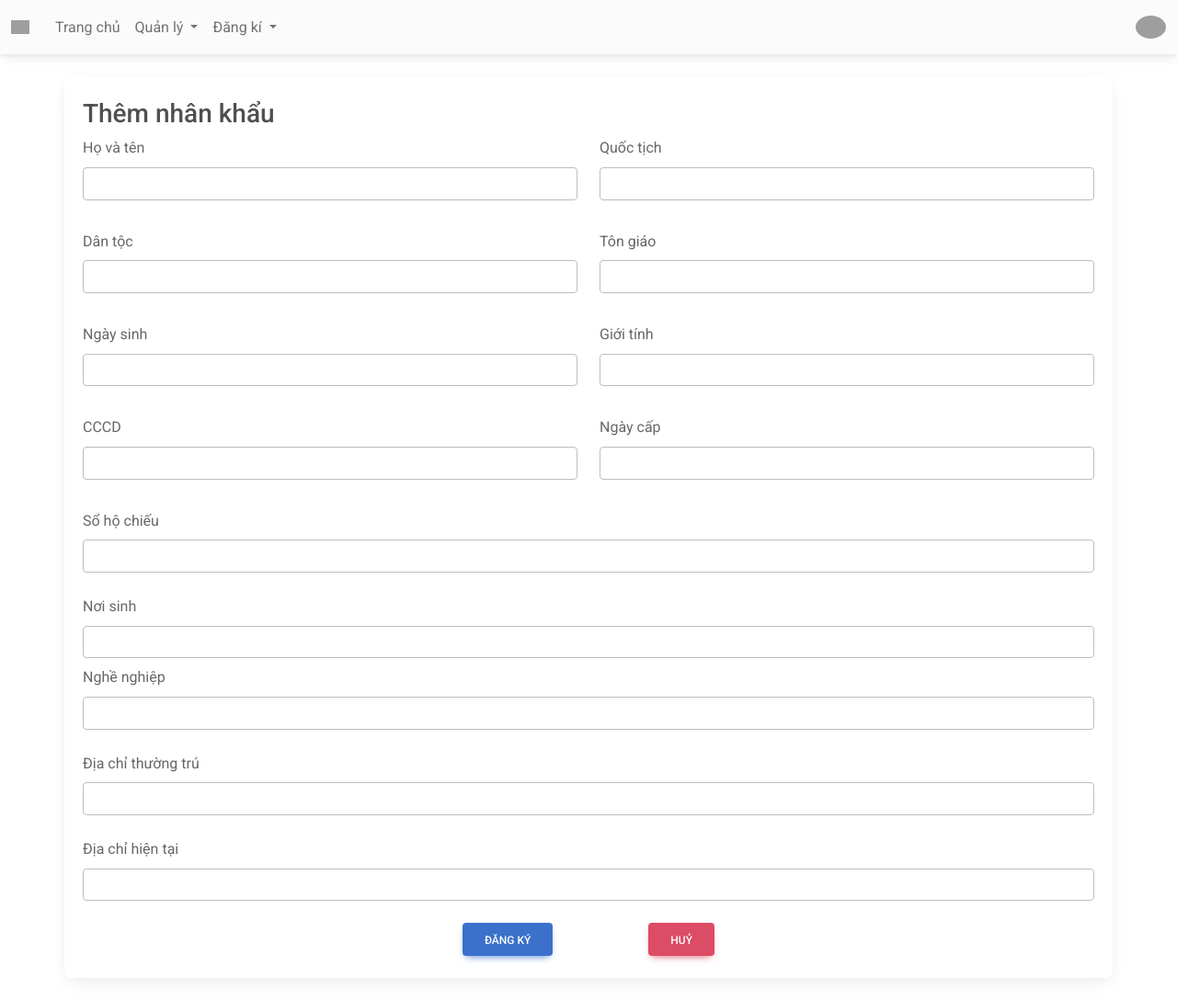
After one commit to hpcnqt/ktpmg63-project, a Flask app: page /population/add in a window 1280 px wide. The commit adds this page. Shown: the whole page at 92% size. Run offline with Flask 3, Linux system fonts and the light colour scheme; the visitor is signed in with stand-in values (Sample User, id 1); parts of the project's set-up code (start-up, migrations or seed data) failed here and were passed over; grey boxes are pictures that could not be loaded.

Commit message:
add nhan khau

```diff
--- a/controller/population.py
+++ b/controller/population.py
@@ -21,6 +21,13 @@ def layout():
     else:
         return redirect(url_for('authentication.login'))
 
+@population_bp.route('/population/add')
+def add():
+    if is_authenticated():
+        return render_template('population/add.html')
+    else:
+        return redirect(url_for('authentication.login'))
+
 
 @population_bp.route('/population/edit/<id>')
 def edit(id):
--- a/templates/layout.html
+++ b/templates/layout.html
@@ -65,7 +65,7 @@
 								<a class="dropdown-item" href="{{ url_for('household.add') }}">Hộ khẩu mới</a>
 							</li>
 							<li>
-								<a class="dropdown-item" href="#">Nhân khẩu mới</a>
+								<a class="dropdown-item" href="{{ url_for('population.add') }}">Nhân khẩu mới</a>
 							</li>
 							<li>
 								<a class="dropdown-item" href="#">Tạm trú tạm vắng</a>
--- /dev/null
+++ b/templates/population/add.html
@@ -0,0 +1,111 @@
+{% extends 'layout.html' %}
+
+{% block title %} Đăng ký nhân khẩu {% endblock %}
+
+{% block content %}
+<div class="mt-4 mx-2">
+    <h3>Thêm nhân khẩu</h3>
+    <form>
+        <div class="row mb-4">
+            <div class="col">
+                <div class="form-label">
+                    <label class="form-label" for="form6Example1">Họ và tên</label>
+                    <input type="text" id="form6Example1" class="form-control" />
+
+                </div>
+            </div>
+            <div class="col">
+                <div class="form-label">
+                    <label class="form-label" for="form6Example2">Quốc tịch</label>
+                    <input type="text" id="form6Example2" class="form-control" />
+                </div>
+            </div>
+        </div>
+
+        <div class="row mb-4">
+            <div class="col">
+                <div class="form-label">
+                    <label class="form-label" for="form6Example1">Dân tộc</label>
+                    <input type="text" id="form6Example1" class="form-control" />
+                </div>
+            </div>
+            <div class="col">
+                <div class="form-label">
+                    <label class="form-label" for="form6Example2">Tôn giáo</label>
+                    <input type="text" id="form6Example2" class="form-control" />
+                </div>
+            </div>
+        </div>
+
+        <div class="row mb-4">
+            <div class="col">
+                <div class="form-label">
+                    <label class="form-label" for="form6Example1">Ngày sinh</label>
+                    <input type="text" id="form6Example1" class="form-control" />
+                </div>
+            </div>
+
+            <div class="col">
+                <div class="form-label">
+                    <label class="form-label" for="form6Example2">Giới tính</label>
+                    <input type="text" id="form6Example2" class="form-control" />
+                </div>
+            </div>
+        </div>
+
+        <div class="row mb-4">
+            <div class="col">
+                <div class="form-label">
+                    <label class="form-label" for="form6Example1">CCCD</label>
+                    <input type="text" id="form6Example1" class="form-control" />
+
+                </div>
+            </div>
+            <div class="col">
+                <div class="form-label">
+                    <label class="form-label" for="form6Example2">Ngày cấp</label>
+                    <input type="text" id="form6Example2" class="form-control" />
+                </div>
+            </div>
+        </div>
+
+        <div class="form-label mb-4">
+            <label class="form-label" for="form6Example2">Sổ hộ chiếu</label>
+            <input type="text" id="form6Example2" class="form-control" />
+        </div>
+
+        <div class="form-label">
+            <label class="form-label" for="form6Example1">Nơi sinh</label>
+            <input type="text" id="form6Example1" class="form-control" />
+        </div>
+
+
+        <!-- Text input -->
+        <div class="form-label mb-4">
+            <label class="form-label" for="form6Example2">Nghề nghiệp</label>
+            <input type="text" id="form6Example2" class="form-control" />
+        </div>
+
+        <div class="form-label mb-4">
+            <label class="form-label" for="form6Example4">Địa chỉ thường trú</label>
+            <input type="text" id="form6Example4" class="form-control" />
+        </div>
+
+        <div class="form-label mb-4">
+            <label class="form-label" for="form6Example4">Địa chỉ hiện tại</label>
+            <input type="text" id="form6Example4" class="form-control" />
+        </div>
+
+
+        <div class="form-label mb-4" style="text-align: center;">
+            <button type="button" class="btn btn-primary">Đăng ký</button>
+            <button type="button" class="btn btn-danger" style="margin-left:100px;">Huỷ</button>
+        </div>
+
+    </form>
+
+
+
+</div>
+
+{% endblock %}
--- a/templates/population/layout.html
+++ b/templates/population/layout.html
@@ -27,7 +27,7 @@
             <th>Họ và tên</th>
             <th>Ngày sinh</th>
             <th>Nguyên quán</th>
-              <th>Địa chỉ</th>
+            <th>Địa chỉ</th>
             <th>Hành động</th>
           </tr>
         </thead>
@@ -42,6 +42,9 @@
             </td>
             <td>
                 {{ populations[i].date_of_birth }}
+            </td>
+            <td>
+                {{ populations[i].domicile }}
             </td>
             <td>
                 {{ populations[i].household.house_number + ', ' + populations[i].household.street_hamlet + ', ' + populations[i].household.commune_ward }}
```
Also changed, not shown: templates/household/layout.html (line endings or trailing spaces).
